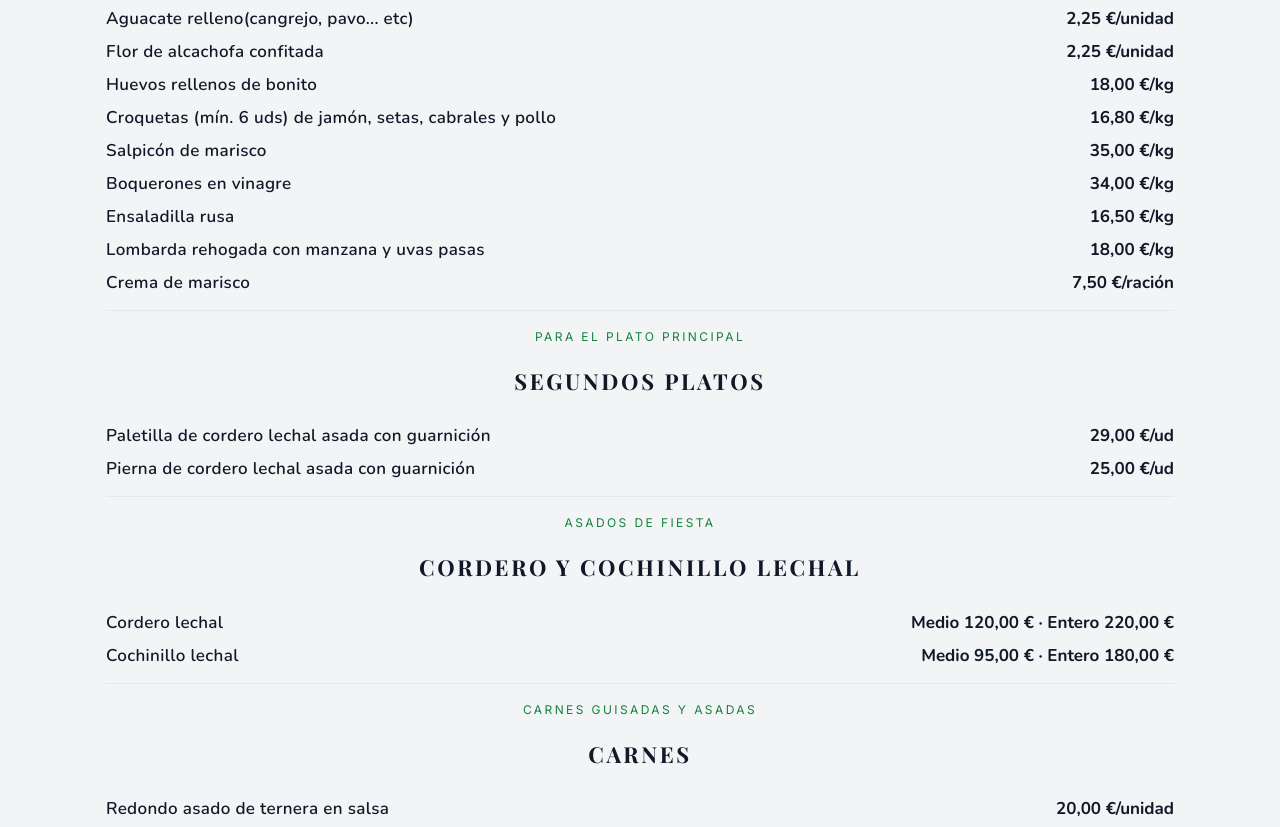
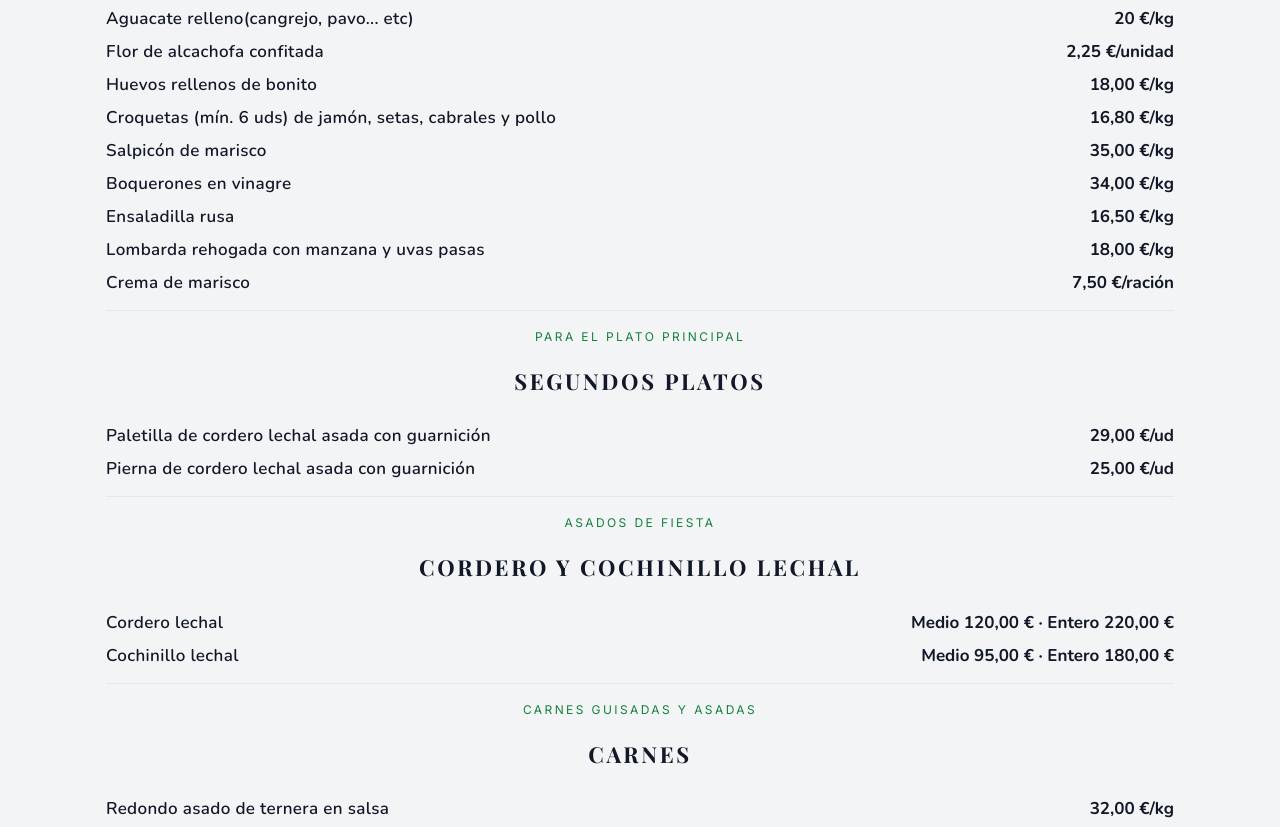
Before and after one commit to danilink/kedi-menu, a plain HTML site: page pages/navidad.html in a window 1280 px wide. Shown: the part 382-1209 px from the top of the page. Drawn offline with nearby package versions, Linux system fonts and the light colour scheme.

Commit message:
add new prices

```diff
--- a/pages/navidad.html
+++ b/pages/navidad.html
@@ -77,7 +77,7 @@
         <div class="nav-items">
           <div class="nav-item-row">
             <span class="nav-item-name">Aguacate relleno(cangrejo, pavo... etc)</span>
-            <span class="nav-item-price">2,25 €/unidad</span>
+            <span class="nav-item-price">20 €/kg</span>
           </div>
           <div class="nav-item-row">
             <span class="nav-item-name">Flor de alcachofa confitada</span>
@@ -174,7 +174,7 @@
         <div class="nav-items">
           <div class="nav-item-row">
             <span class="nav-item-name">Redondo asado de ternera en salsa</span>
-            <span class="nav-item-price">20,00 €/unidad</span>
+            <span class="nav-item-price">32,00 €/kg</span>
           </div>
           <div class="nav-item-row">
             <span class="nav-item-name">Solomillo ibérico relleno de foie gras, bacón, etc.</span>
```
